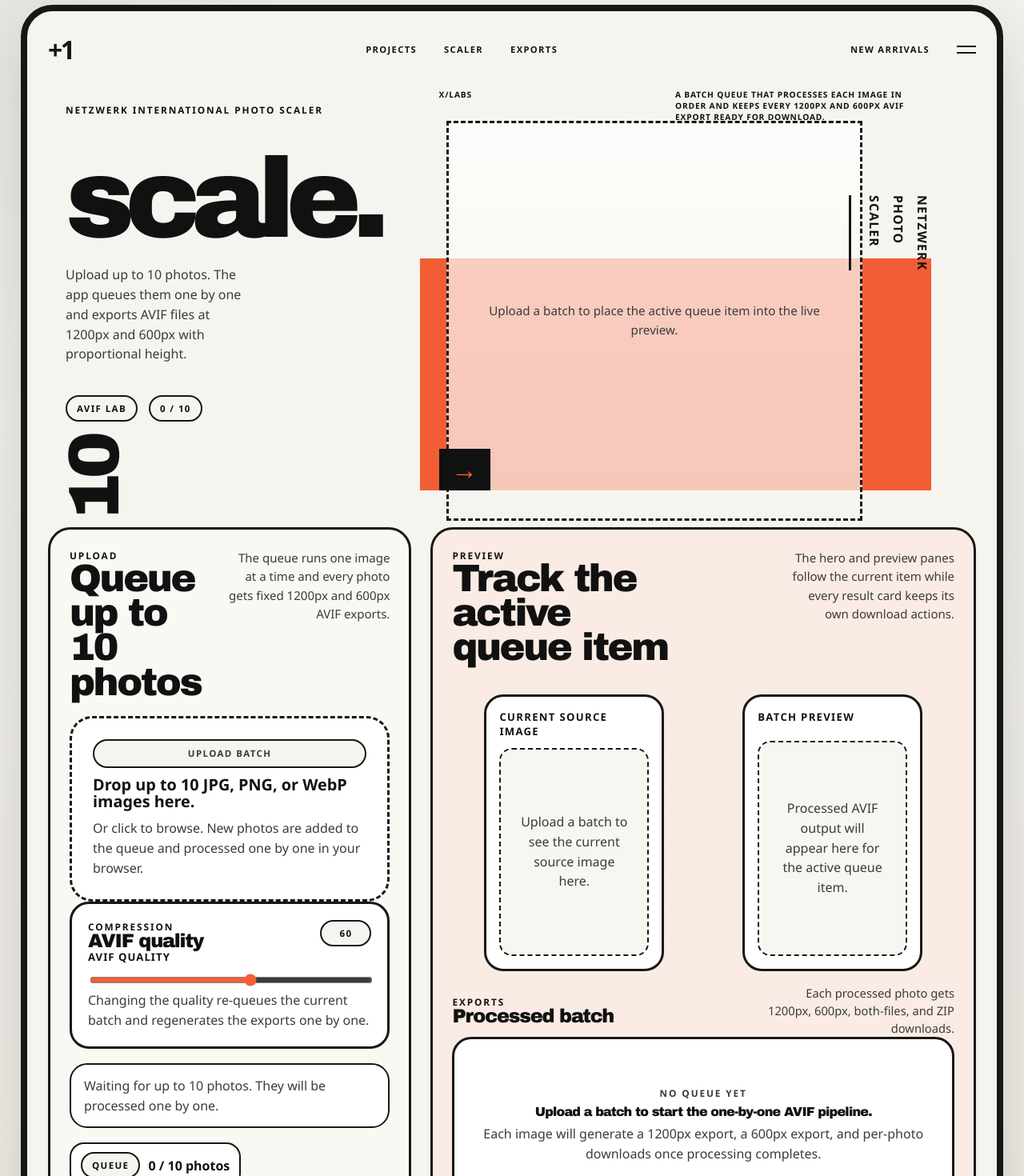
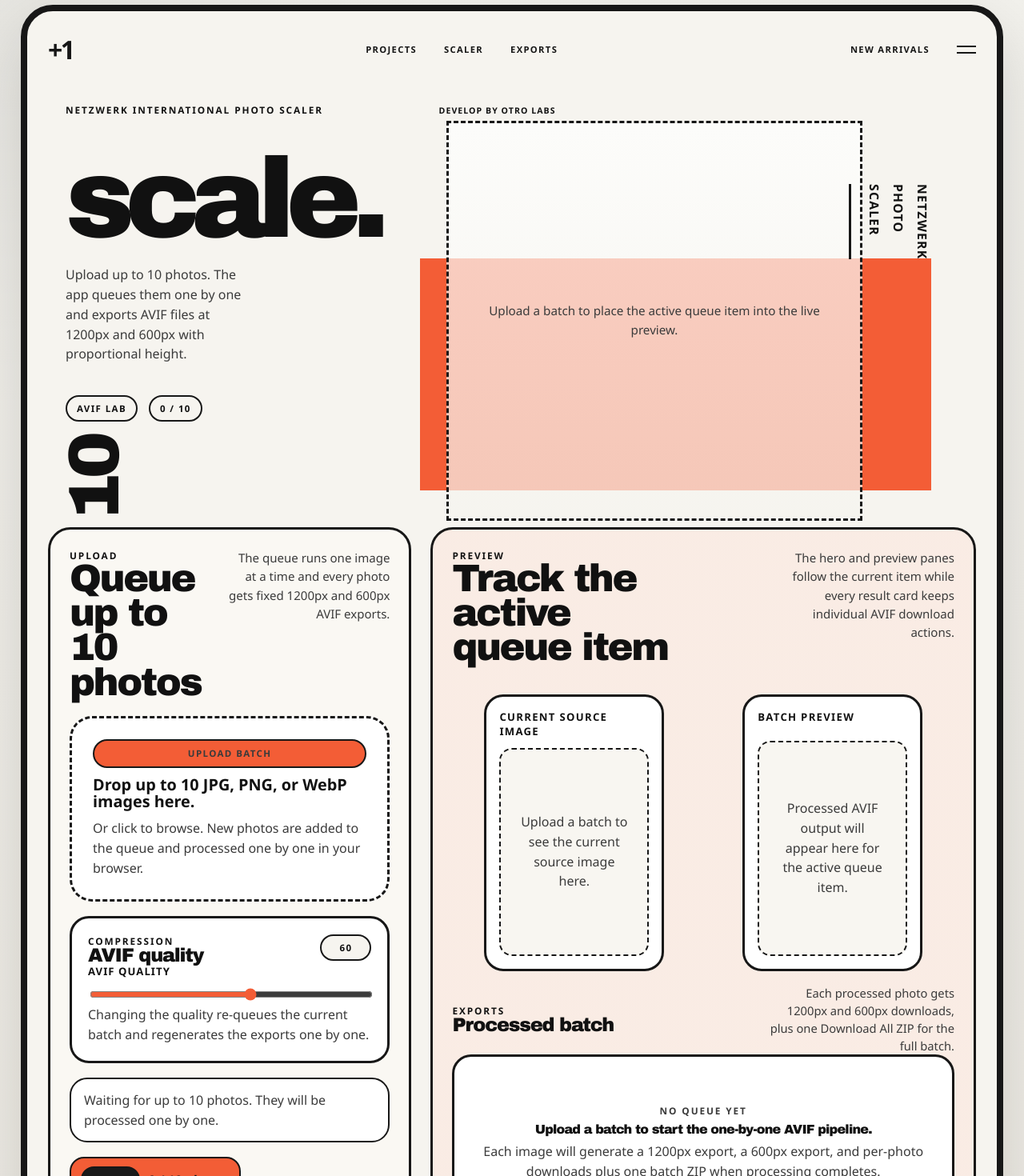
Before and after one commit to blazgy/photo-app, a React (Vite) app: page / in a window 1280 px wide. Shown: the part 20-1490 px from the top of the page at 80% size. Built offline with nearby package versions, Linux system fonts and the light colour scheme.

Commit message:
Refine batch download controls and hero styling

```diff
--- a/src/App.css
+++ b/src/App.css
@@ -164,6 +164,11 @@
   text-transform: uppercase;
 }
 
+.upload-pill {
+  background: #f35d36;
+  color: #111111;
+}
+
 .hero-index {
   align-self: end;
   color: #111111;
@@ -183,15 +188,13 @@
 }
 
 .hero-notes {
-  display: grid;
-  grid-template-columns: auto minmax(0, 320px);
-  align-items: start;
-  gap: 18px;
+  display: flex;
+  align-items: center;
   padding-left: 24px;
   color: #121212;
-  font-size: 0.64rem;
+  font-size: 0.66rem;
   font-weight: 700;
-  letter-spacing: 0.08em;
+  letter-spacing: 0.1em;
   text-transform: uppercase;
 }
 
@@ -256,20 +259,6 @@
   letter-spacing: 0.08em;
   text-transform: uppercase;
   writing-mode: vertical-rl;
-}
-
-.hero-arrow {
-  position: absolute;
-  left: 24px;
-  bottom: 38px;
-  width: 64px;
-  height: 52px;
-  display: grid;
-  place-items: center;
-  background: #111111;
-  color: #f35d36;
-  font-size: 2.1rem;
-  line-height: 1;
 }
 
 .workspace-grid {
@@ -375,6 +364,10 @@
   padding: 20px;
 }
 
+.upload-zone + .control-card {
+  margin-top: 18px;
+}
+
 .quality-value {
   min-width: 64px;
 }
@@ -429,15 +422,49 @@
   padding: 10px 12px;
   border: 2px solid #171717;
   border-radius: 18px;
-  background: #ffffff;
+  background: #f35d36;
   color: #111111;
+}
+
+.file-chip .file-chip-label {
+  border-color: #171717;
+  background: #1a1a1a;
+  color: #fff8ef;
+}
+
+.batch-download-all-button {
+  border: 2px solid #171717;
+  border-radius: 999px;
+  padding: 8px 14px;
+  background: #171717;
+  color: #fff8ef;
+  font-size: 0.78rem;
+  font-weight: 800;
+  letter-spacing: 0.08em;
+  text-transform: uppercase;
+  transition:
+    background 160ms ease,
+    color 160ms ease,
+    opacity 160ms ease,
+    transform 160ms ease;
+}
+
+.batch-download-all-button:hover:not(:disabled) {
+  transform: translateY(-1px);
+  background: #fff8ef;
+  color: #171717;
+}
+
+.batch-download-all-button:disabled {
+  opacity: 0.6;
+  cursor: not-allowed;
 }
 
 .queue-clear-button {
   border: 0;
   padding: 0;
   background: transparent;
-  color: #171717;
+  color: #111111;
   font-size: 0.78rem;
   font-weight: 800;
   letter-spacing: 0.08em;
@@ -445,7 +472,7 @@
 }
 
 .queue-clear-button:hover {
-  color: #f35d36;
+  color: #fff8ef;
 }
 
 .preview-grid {
@@ -505,7 +532,7 @@
 .output-grid {
   display: grid;
   gap: 14px;
-  grid-template-columns: repeat(auto-fit, minmax(280px, 1fr));
+  grid-template-columns: 1fr;
 }
 
 .output-card {
@@ -771,7 +798,6 @@
   }
 
   .hero-notes {
-    grid-template-columns: 1fr;
     padding-left: 0;
   }
 
--- a/src/App.tsx
+++ b/src/App.tsx
@@ -13,6 +13,7 @@
   DEFAULT_TARGET_WIDTHS,
   type OutputAsset,
   type ProcessingResult,
+  getBaseFilename,
   isSupportedImageFile,
   processImageFile,
   warmAvifEncoder,
@@ -51,9 +52,7 @@
   const [uploadFeedbackTone, setUploadFeedbackTone] =
     useState<FeedbackTone>("info");
   const [isDragActive, setIsDragActive] = useState(false);
-  const [zipDownloadsInProgress, setZipDownloadsInProgress] = useState<
-    Record<string, boolean>
-  >({});
+  const [isBatchZipDownloading, setIsBatchZipDownloading] = useState(false);
   const [separateDownloadsInProgress, setSeparateDownloadsInProgress] =
     useState<Record<string, boolean>>({});
 
@@ -206,6 +205,10 @@
     heroItem?.result?.outputs[0] ??
     null;
   const statusMessage = getStatusMessage(items);
+  const batchZipOutputs = collectBatchOutputs(items);
+  const hasPendingWork = queuedCount > 0 || Boolean(activeItemId);
+  const isBatchZipDisabled =
+    batchZipOutputs.length === 0 || hasPendingWork || isBatchZipDownloading;
 
   const handleFilesSelection = (incomingFiles: File[]) => {
     if (incomingFiles.length === 0) {
@@ -286,17 +289,18 @@
     setItems([]);
     setUploadFeedback("The batch queue was cleared.");
     setUploadFeedbackTone("info");
-    setZipDownloadsInProgress({});
+    setIsBatchZipDownloading(false);
     setSeparateDownloadsInProgress({});
   };
 
-  const handleItemZipDownload = async (itemId: string, fileName: string, outputs: OutputAsset[]) => {
+  const handleBatchZipDownload = async () => {
+    if (isBatchZipDisabled) {
+      return;
+    }
+
     try {
-      setZipDownloadsInProgress((currentState) => ({
-        ...currentState,
-        [itemId]: true,
-      }));
-      await downloadAssetsZip(fileName, outputs);
+      setIsBatchZipDownloading(true);
+      await downloadAssetsZip("netzwerk-photo-batch", batchZipOutputs);
     } catch (error) {
       setUploadFeedback(
         error instanceof Error
@@ -305,10 +309,7 @@
       );
       setUploadFeedbackTone("error");
     } finally {
-      setZipDownloadsInProgress((currentState) => ({
-        ...currentState,
-        [itemId]: false,
-      }));
+      setIsBatchZipDownloading(false);
     }
   };
 
@@ -366,11 +367,7 @@
 
             <div className="hero-art">
               <div className="hero-notes">
-                <span>X/LABS</span>
-                <span>
-                  A batch queue that processes each image in order and keeps every
-                  1200px and 600px AVIF export ready for download.
-                </span>
+                <span>develop by OTRO LABS</span>
               </div>
 
               <div className="hero-composition">
@@ -391,9 +388,6 @@
                   <span>NETZWERK</span>
                   <span>PHOTO</span>
                   <span>SCALER</span>
-                </div>
-                <div className="hero-arrow" aria-hidden="true">
-                  →
                 </div>
               </div>
             </div>
@@ -486,6 +480,16 @@
               </strong>
               {totalCount > 0 ? (
                 <button
+                  className="batch-download-all-button"
+                  disabled={isBatchZipDisabled}
+                  type="button"
+                  onClick={() => void handleBatchZipDownload()}
+                >
+                  {isBatchZipDownloading ? "Packaging batch ZIP..." : "Download All ZIP"}
+                </button>
+              ) : null}
+              {totalCount > 0 ? (
+                <button
                   className="queue-clear-button"
                   type="button"
                   onClick={handleClearQueue}
@@ -504,7 +508,7 @@
               </div>
               <p className="panel-note">
                 The hero and preview panes follow the current item while every
-                result card keeps its own download actions.
+                result card keeps individual AVIF download actions.
               </p>
             </div>
 
@@ -541,8 +545,8 @@
               </div>
               <p className="results-copy">
                 {readyItems.length > 0
-                  ? `${readyItems.length} ${pluralize("photo", readyItems.length)} ready with per-image downloads.`
-                  : "Each processed photo gets 1200px, 600px, both-files, and ZIP downloads."}
+                  ? `${readyItems.length} ${pluralize("photo", readyItems.length)} ready. Use Download All ZIP once batch processing completes.`
+                  : "Each processed photo gets 1200px and 600px downloads, plus one Download All ZIP for the full batch."}
               </p>
             </div>
 
@@ -553,11 +557,9 @@
                     key={item.id}
                     index={index}
                     isDownloadingBoth={Boolean(separateDownloadsInProgress[item.id])}
-                    isPackagingZip={Boolean(zipDownloadsInProgress[item.id])}
                     item={item}
                     onDownloadAsset={downloadBlob}
                     onDownloadBoth={handleItemSeparateDownload}
-                    onDownloadZip={handleItemZipDownload}
                   />
                 ))
               ) : (
@@ -566,7 +568,7 @@
                   <h4>Upload a batch to start the one-by-one AVIF pipeline.</h4>
                   <p>
                     Each image will generate a 1200px export, a 600px export, and
-                    per-photo downloads once processing completes.
+                    per-photo downloads plus one batch ZIP when processing completes.
                   </p>
                 </div>
               )}
@@ -581,25 +583,17 @@
 interface BatchItemCardProps {
   index: number;
   isDownloadingBoth: boolean;
-  isPackagingZip: boolean;
   item: QueueItem;
   onDownloadAsset: (blob: Blob, filename: string) => void;
   onDownloadBoth: (itemId: string, outputs: OutputAsset[]) => void;
-  onDownloadZip: (
-    itemId: string,
-    fileName: string,
-    outputs: OutputAsset[],
-  ) => Promise<void>;
 }
 
 function BatchItemCard({
   index,
   isDownloadingBoth,
-  isPackagingZip,
   item,
   onDownloadAsset,
   onDownloadBoth,
-  onDownloadZip,
 }: BatchItemCardProps) {
   const outputs = item.result?.outputs ?? [];
 
@@ -666,14 +660,6 @@
             >
               {isDownloadingBoth ? "Downloading both..." : "Download Both Files"}
             </button>
-            <button
-              className="secondary-button"
-              disabled={isPackagingZip}
-              type="button"
-              onClick={() => void onDownloadZip(item.id, item.file.name, outputs)}
-            >
-              {isPackagingZip ? "Packaging ZIP..." : "Download ZIP"}
-            </button>
           </div>
         </>
       ) : (
@@ -717,6 +703,22 @@
   }
 
   return <img alt={alt} src={previewUrl} />;
+}
+
+function collectBatchOutputs(items: QueueItem[]): OutputAsset[] {
+  return items.flatMap((item, index) => {
+    if (item.status !== "ready" || !item.result) {
+      return [];
+    }
+
+    const sourcePrefix = getBaseFilename(item.file.name);
+    const indexPrefix = String(index + 1).padStart(2, "0");
+
+    return item.result.outputs.map((asset) => ({
+      ...asset,
+      filename: `${indexPrefix}-${sourcePrefix}-${asset.width}.avif`,
+    }));
+  });
 }
 
 function createQueueItem(file: File, queueIdRef: MutableRefObject<number>): QueueItem {
```
Also changed, not shown: 1 other file (tests, documents, lock files or other folders).
